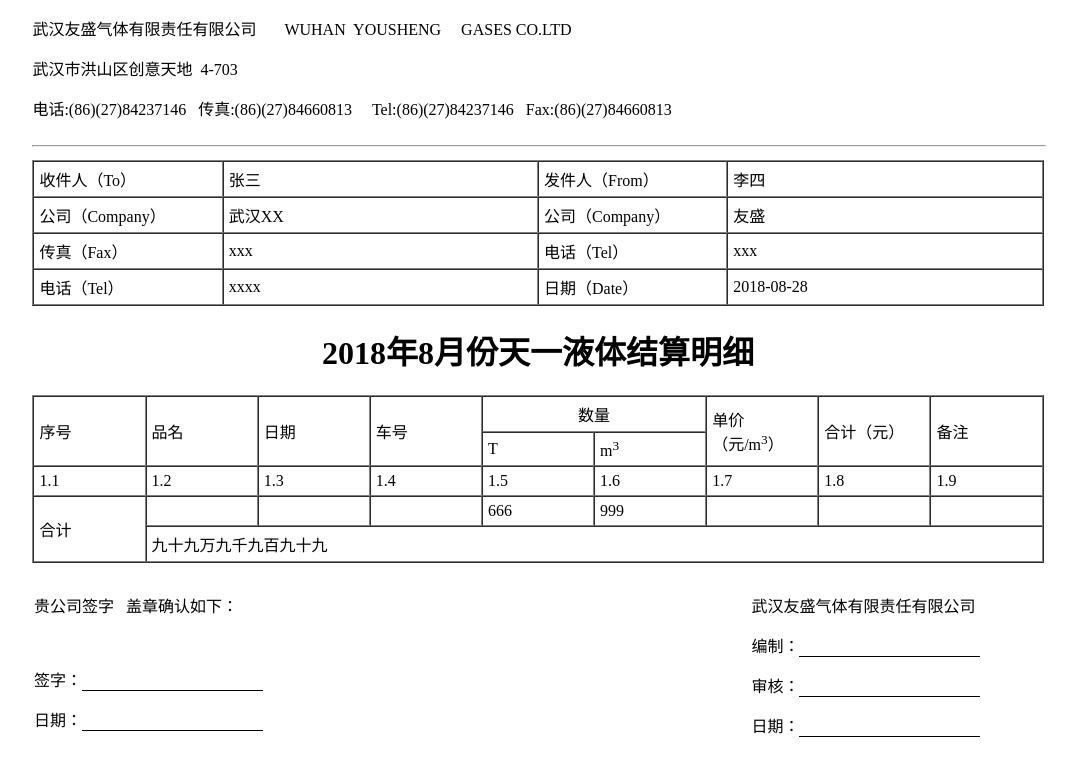
After one commit to meaningful/Yousheng, a Django app: template templates/customerStatement.html in a window 1280 px wide. The commit adds this page. Shown: the top 776 px of the page, without its empty margins (102-1177 px from the left). Run offline with Django 3.2, Linux system fonts and the light colour scheme; the template is opened without the code that fills it, so the values that code supplies are empty.

Commit message:
Add  客户对账单打印表格样式

```diff
--- /dev/null
+++ b/static/css/table_style.css
@@ -0,0 +1,40 @@
+
+.div_head_left {
+    position: relative;
+    margin-left: 10%;
+    margin-bottom: 2%;
+}
+
+.hr {
+    position: relative;
+    width: 80%;
+    margin-left: 10%;
+    margin-right: 10%;
+    margin-bottom: 1%;
+}
+
+.div_footer_left {
+    float: left;
+    position: absolute;
+    margin-left: 10%;
+    margin-bottom: 2%;
+}
+
+.div_footer_right {
+    float: right;
+    position: relative;
+    margin-right: 15%;
+}
+
+.p_bottom_l {
+    margin-top: 50px;
+}
+
+.p_bottom_lr {
+    margin-top: 30px;
+}
+
+input {
+    border: 0;
+    border-bottom: 1px solid #000;
+}
--- /dev/null
+++ b/templates/customerStatement.html
@@ -0,0 +1,113 @@
+{% load static %}
+<!DOCTYPE html>
+<html lang="en">
+<head>
+    <meta charset="UTF-8">
+    <title>客户对账单</title>
+    <link href="{% static "css/table_style.css" %}" rel="stylesheet">
+</head>
+<body>
+<div class="div_head_left">
+    <p>武汉友盛气体有限责任有限公司 &nbsp; &nbsp; &nbsp; WUHAN&nbsp; YOUSHENG &nbsp; &nbsp; GASES CO.LTD</P>
+    <p>武汉市洪山区创意天地&nbsp; 4-703</P>
+    <p>电话:(86)(27)84237146 &nbsp; 传真:(86)(27)84660813 &nbsp; &nbsp; Tel:(86)(27)84237146 &nbsp; Fax:(86)(27)84660813</P>
+</div>
+<hr class="hr">
+
+<table align="center" border='1' width=80% cellpadding='5' cellspacing='0'>
+    {#    <tr>#}
+    {#        <td colspan='4' align='middle'>客户对账单</td>#}
+    {#    </tr>#}
+
+    <tr>
+        <td width="15%">收件人（To）</td>
+        <td width="25%">张三</td>
+        <td width="15%">发件人（From）</td>
+        <td width="25%">李四</td>
+    </tr>
+
+    <tr>
+        <td width="15%">公司（Company）</td>
+        <td width="25%">武汉XX</td>
+        <td width="15%">公司（Company）</td>
+        <td width="25%">友盛</td>
+    </tr>
+    <tr>
+        <td width="15%">传真（Fax）</td>
+        <td width="25%">xxx</td>
+        <td width="15%">电话（Tel）</td>
+        <td width="25%">xxx</td>
+    </tr>
+    <tr>
+        <td width="15%">电话（Tel）</td>
+        <td width="25%">xxxx</td>
+        <td width="15%">日期（Date）</td>
+        <td width="25%">2018-08-28</td>
+    </tr>
+
+</table>
+<h1 align="center">2018年8月份天一液体结算明细</h1>
+
+
+<table id="list_tab" align="center" border='1' width=80% cellpadding='5' cellspacing='0'>
+    <tr>
+        <td width="10%" rowspan="2">序号</td>
+        <td width="10%" rowspan="2">品名</td>
+        <td width="10%" rowspan="2">日期</td>
+        <td width="10%" rowspan="2">车号</td>
+        <td width="20%" colspan=2 align="center">数量</td>
+        <td width="10%" rowspan="2">单价（元/m<sup>3</sup>）</td>
+        <td width="10%" rowspan="2">合计（元）</td>
+        <td width="10%" rowspan="2">备注</td>
+    </tr>
+    <tr>
+        <td width="10%">T</td>
+        <td width="10%">m<sup>3</sup></td>
+    </tr>
+{#    {% for r,l in xx_dict.items %}#}
+{#　　<li>{{k}}-{{row}}</li>#}
+{#    TODO：遍历数据生成数据行#}
+{#    {% endfor %}#}
+    <tr>
+        <td>1.1</td>
+        <td>1.2</td>
+        <td>1.3</td>
+        <td>1.4</td>
+        <td>1.5</td>
+        <td>1.6</td>
+        <td>1.7</td>
+        <td>1.8</td>
+        <td>1.9</td>
+    </tr>
+
+    <tr>
+        <td width="10%" rowspan="2">合计</td>
+        <td width="10%"></td>
+        <td width="10%"></td>
+        <td width="10%"></td>
+        <td width="10%">666</td>
+        <td width="10%">999</td>
+        <td width="10%"></td>
+        <td width="10%"></td>
+        <td width="10%"></td>
+    </tr>
+    <tr>
+        <td width="10%" colspan="8">九十九万九千九百九十九</td>
+    </tr>
+
+</table>
+<div class="div_footer_left">
+    <p class="p_bottom_lr">贵公司签字 &nbsp; 盖章确认如下：</P>
+    <br>
+    <p>签字：<input type="text"></P>
+    <p>日期：<input type="text"></P>
+</div>
+
+<div class="div_footer_right">
+    <p class="p_bottom_lr">武汉友盛气体有限责任有限公司</P>
+    <p>编制：<input type="text"></P>
+    <p>审核：<input type="text"></P>
+    <p>日期：<input type="text"></P>
+</div>
+</body>
+</html>
--- a/templates/login.html
+++ b/templates/login.html
@@ -3,13 +3,13 @@
 <html>
 <head>
     <meta charset="UTF-8">
-    <title>有盛内部管理系统</title>
+    <title>友盛内部管理系统</title>
     <link href="{% static "css/login-index.css" %}" rel="stylesheet">
 
 </head>
 <body>
     <div id="login">
-        <h1>有盛内部管理系统</h1>
+        <h1>友盛内部管理系统</h1>
         <form action="/" method="post">
             {% csrf_token %}
             <input id="userName" type="text" required="required" placeholder="用户名" name="userName" value="{{ userName }}"/>
```
